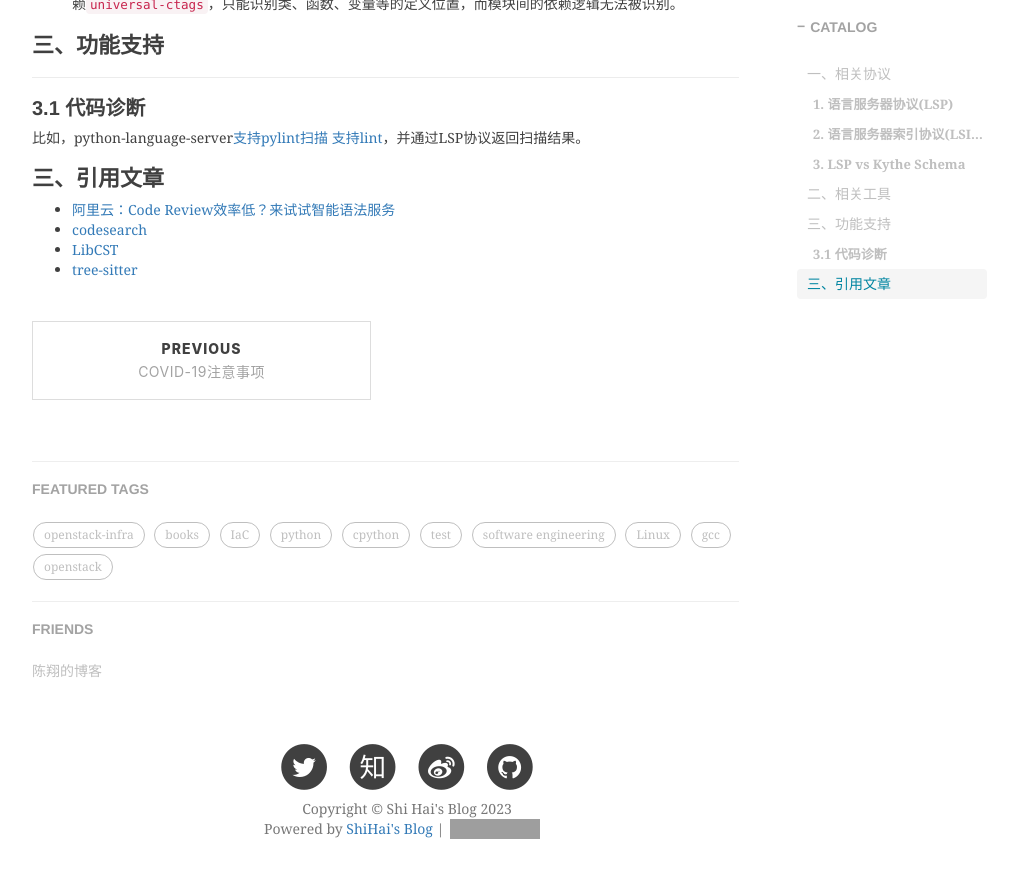
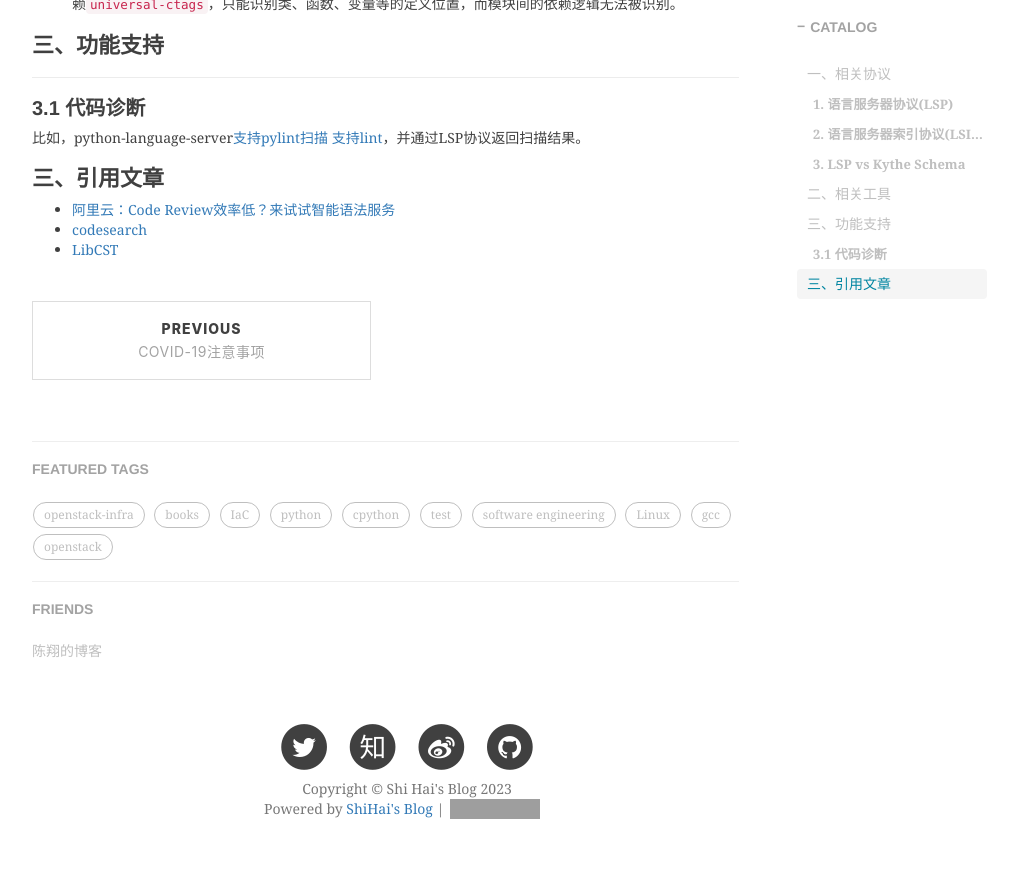
Before and after one commit to shihai1991/shihai1991.github.io, a Jekyll site: the page built from _posts/2023-01-12-代码索引工具调研.md, in a window 1280 px wide and 900 px high, scrolled down 1540 px. Shown: the top 878 px of the window, without its empty margins (233-1246 px from the left). Built offline with Jekyll 4.4.1, drawn with Linux system fonts in a browser that asks for light colours; nearby versions of some CDN libraries; comment, search, counter and statistics services are not loaded; grey boxes are pictures that could not be loaded.

Commit message:
Update 2023-01-12-代码索引工具调研.md

```diff
--- a/_posts/2023-01-12-代码索引工具调研.md
+++ b/_posts/2023-01-12-代码索引工具调研.md
@@ -34,4 +34,3 @@ LSP/LSIF的核心目标是让IDE与工具之间，Web和代码索引之间能定
 - [阿里云：Code Review效率低？来试试智能语法服务](https://developer.aliyun.com/article/780704)
 - [codesearch](https://github.com/google/codesearch)
 - [LibCST](https://github.com/Instagram/LibCST)
-- [tree-sitter](https://github.com/tree-sitter/tree-sitter)
```
